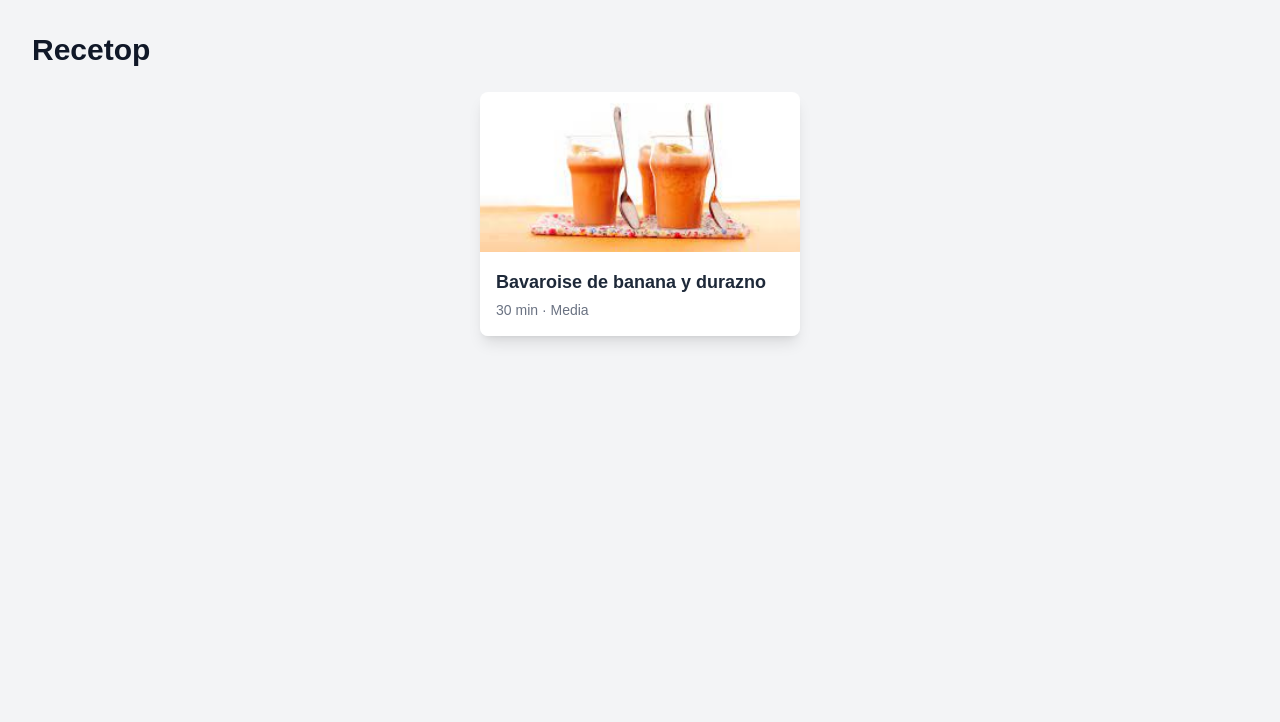
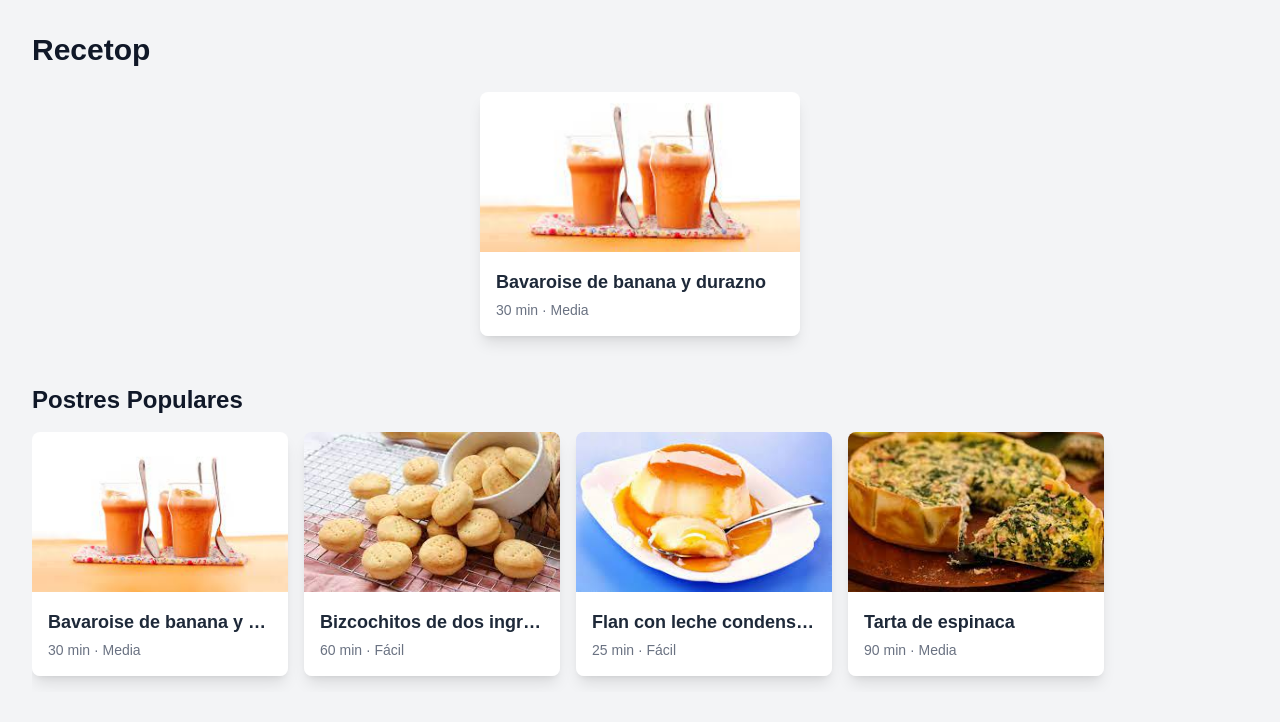
Before and after one commit to vifor/recetop-web, a Next.js app: page / in a window 1280 px wide. Shown: the top 722 px of the page. Built offline with nearby package versions, Linux system fonts and the light colour scheme.

Commit message:
feat: Build RecipeCarousel component

```diff
--- a/src/app/components/RecipeCard.tsx
+++ b/src/app/components/RecipeCard.tsx
@@ -1,6 +1,9 @@
 // src/components/RecipeCard.tsx
+'use client';
 import Image from 'next/image';
 import { Recipe } from '../../data/models';
+
+
 
 interface RecipeCardProps {
   recipe: Recipe;
--- /dev/null
+++ b/src/app/components/RecipeCarousel.tsx
@@ -0,0 +1,29 @@
+'use client';
+import { Recipe } from '@/data/models';
+import RecipeCard from './RecipeCard';
+interface RecipeCarouselProps {
+   title: string;
+
+  recipes: Recipe[];
+}
+
+export default function RecipeCarousel({ title, recipes }: RecipeCarouselProps) {
+  return (
+
+    <section className="mb-8">
+        <h2 className="text-2xl font-bold mb-4 text-gray-900 dark:text-white">
+        {title}
+      </h2>
+
+        <div className="flex space-x-4 overflow-x-auto pb-4">
+
+               {recipes.map((recipe) => (
+
+              <div key={recipe.id} className="flex-shrink-0 w-64">
+            <RecipeCard recipe={recipe} />
+          </div>
+        ))}
+      </div>
+    </section>
+  );
+}
--- a/src/app/page.tsx
+++ b/src/app/page.tsx
@@ -1,6 +1,7 @@
 // src/app/page.tsx
 import RecipeCard from '../app/components/RecipeCard';
 import { mockRecipes } from '@/data/mockRecipes';
+import RecipeCarousel from './components/RecipeCarousel';
 
 export default function HomePage() {
   // Tomamos solo la primera receta para la prueba inicial
@@ -14,6 +15,10 @@ export default function HomePage() {
       <div className="w-full max-w-xs mx-auto"> {/* Contenedor para la prueba */}
         <RecipeCard recipe={testRecipe} />
       </div>
+      <div className="mt-12">
+        <RecipeCarousel title="Postres Populares" recipes={mockRecipes} />
+      </div>
+
     </main>
   );
 }
```
